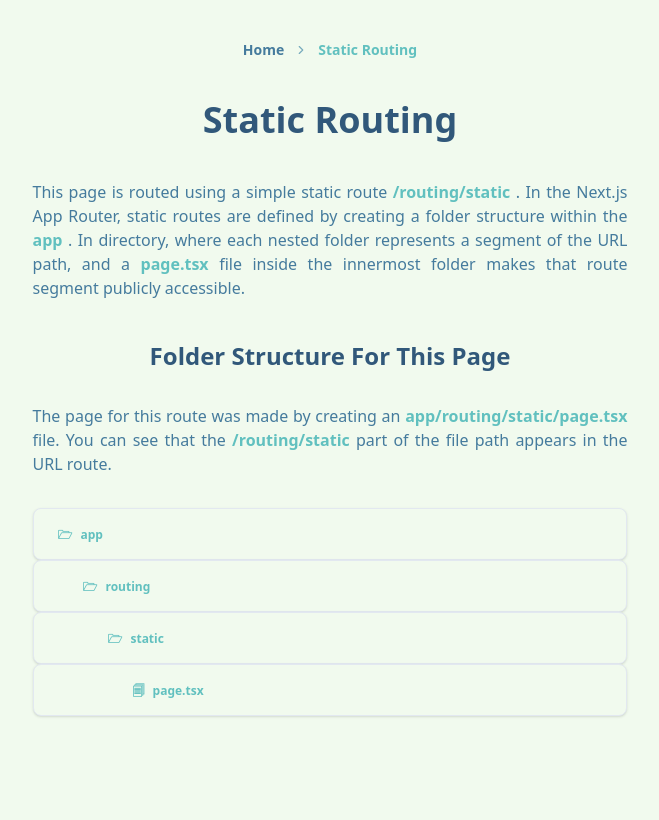
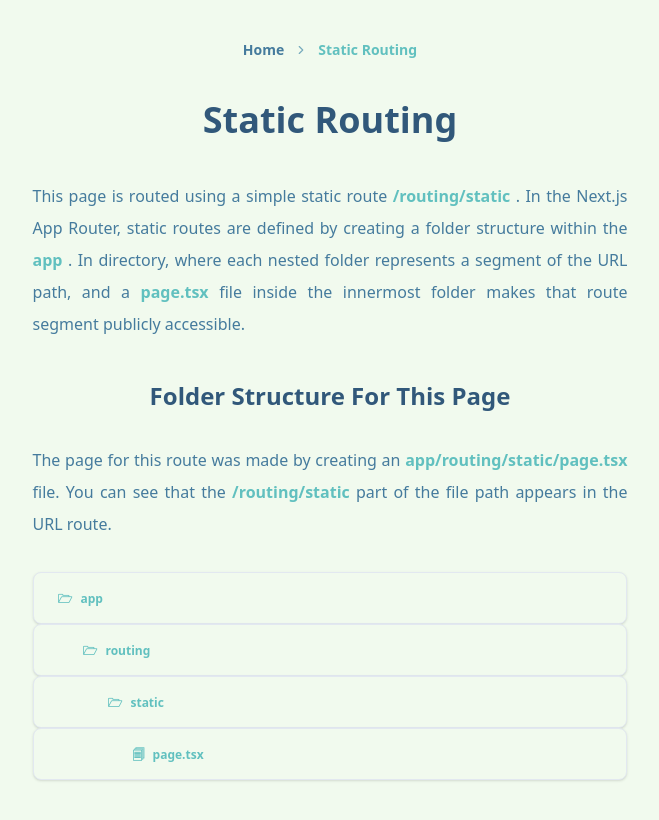
Before and after one commit to cragtok/next_js_features_app, a Next.js app: page /routing/static in a window 1280 px wide. Shown: the whole page, without its empty margins (310-969 px from the left). Built offline with nearby package versions, Linux system fonts and the light colour scheme.

Commit message:
feat: change default paragraph and accented text styles

```diff
--- a/app/server-actions/page.tsx
+++ b/app/server-actions/page.tsx
@@ -21,7 +21,7 @@ async function Page() {
             </ParagraphWrapper>
 
             <SectionWrapper sectionTitle="User List">
-                <ParagraphWrapper classNameOverride="text-center">
+                <ParagraphWrapper>
                     This is a list of users, simulating a data fetch from a mock
                     database that is located as a file in{" "}
                     <TextAccentWrapper>
--- a/app/streaming/loading/page.tsx
+++ b/app/streaming/loading/page.tsx
@@ -27,7 +27,7 @@ async function Page() {
                     <TextAccentWrapper>loading.tsx</TextAccentWrapper> is
                     immediately streamed to the client, providing an instant
                     loading UI. Once the data is ready, the actual page content
-                    replaces the loading fallback.{" "}
+                    replaces the loading fallback.
                 </ParagraphWrapper>
             </SectionWrapper>
 
--- a/components/general/ParagraphWrapper.tsx
+++ b/components/general/ParagraphWrapper.tsx
@@ -8,7 +8,7 @@ interface Props {
 }
 const ParagraphWrapper = ({ classNameOverride, children }: Props) => {
     const defaultStyles =
-        "text-brand-500 max-w-prose max-[410px]:text-center max-[410px]:text-sm text-justify";
+        "text-brand-500 max-w-prose max-[400px]:text-center max-[450px]:text-sm text-justify leading-8 text-pretty";
     const mergedStyles = twMerge(clsx(defaultStyles, classNameOverride));
     return <p className={mergedStyles}>{children}</p>;
 };
--- a/components/general/TextAccentWrapper.tsx
+++ b/components/general/TextAccentWrapper.tsx
@@ -8,7 +8,7 @@ interface Props {
 }
 const TextAccentWrapper = ({ classNameOverride, children }: Props) => {
     const defaultStyles =
-        "text-accent-500 font-semibold whitespace-normal break-words";
+        "text-accent-500 font-semibold ";
     const mergedStyles = twMerge(clsx(defaultStyles, classNameOverride));
 
     return <span className={mergedStyles}> {children} </span>;
```
